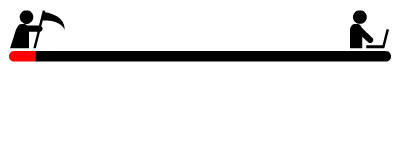
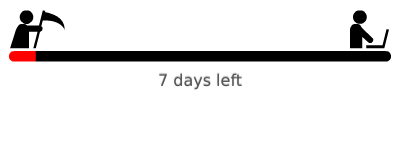
Before and after one commit to denisowpavel/deadlineextension, a browser extension: page ext-src/popup.html in a window 400 px wide. Drawn offline with Linux system fonts and the light colour scheme.

Commit message:
add comment (days left)

```diff
--- a/ext-src/popup.html
+++ b/ext-src/popup.html
@@ -9,5 +9,6 @@
 <div class="margin_mid">
 	<img id="progress" align="middle" >
 </div>
+<div id="comment" class="center"></div>
 </body>
 </html>
--- a/ext-src/popup.js
+++ b/ext-src/popup.js
@@ -31,12 +31,20 @@ $(document).ready(function() {
 	var start  = unixTime("07/14/2013");
 	var finish = unixTime("07/22/2013");
 	var val = Math.round( 100 - ((finish-now) * 100 / (finish-start)) );
+	var daysLeft = Math.round( (finish-now)/(60*60*24) )
+	if( daysLeft < 0 ){
+		daysLeft = 0;
+	}
+	console.log(daysLeft);
 	var bgColor = "#FFF";
-	var textColor = "#000";
+	var textColor = "#555";
 	if(val >= 85){
 		bgColor = "#000";
 		textColor = "#FFF";
 	}
 	$("body").css("background-color", bgColor);
 	$("img#progress").attr("src","img/progress0"+valToStr(val)+".png");
+
+	$("div#comment").css("color", textColor);
+	$("div#comment").html(daysLeft+" days left");
 });
--- a/ext-src/stylesheet.css
+++ b/ext-src/stylesheet.css
@@ -2,8 +2,7 @@ td, div, body {
   font-family: "Museo Sans", "Lucida Grande", Arial, sans-serif;
   line-height: 21px;
   font-size: 16;
-  color: #AAA;
-  text-shadow: 0px -1px 1px #000;
+  text-shadow: 0px -1px 1px #AAA;
   text-rendering: optimizelegibility;
   -webkit-user-select: none;
 }
@@ -11,3 +10,7 @@ td, div, body {
 body {
   margin: 0px;
 }
+
+.center{
+  text-align: center;
+}
```
